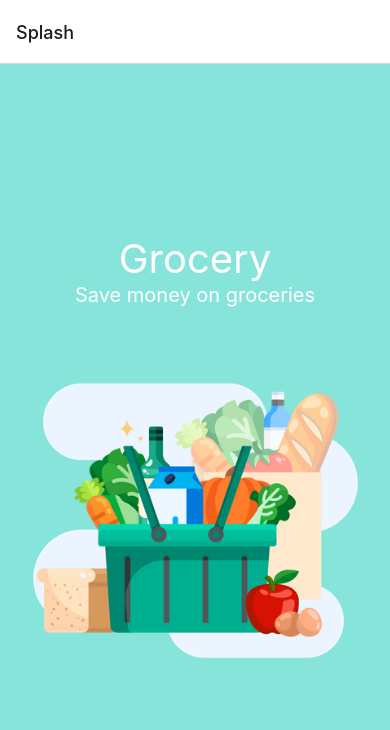
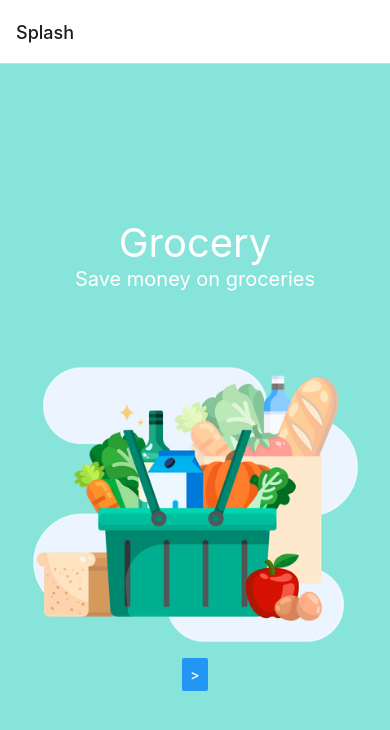
Before and after one commit to aaronchan73/sarap, a React Native app: screen /Splash in a window 390 px wide. Shown: the top 730 px of the page. Built offline with nearby package versions, Linux system fonts and the light colour scheme.

Commit message:
Added nav to grocery list

```diff
--- a/components/GroceryList.js
+++ b/components/GroceryList.js
@@ -1,7 +1,7 @@
 import React from "react";
 import { View, Text, StyleSheet } from "react-native";
 
-const GroceryList = () => {
+const GroceryList = ({ navigation }) => {
   return (
     <View>
       <Text style={styles.item}>Lettuce</Text>
--- a/components/Splash.js
+++ b/components/Splash.js
@@ -1,13 +1,18 @@
 import React from "react";
-import { View, Text, StyleSheet, Image } from "react-native";
+import { View, Text, StyleSheet, Image, Button } from "react-native";
 import splashArt from "../assets/splash_art.png";
 
-const Home = () => {
+const Home = ({ navigation }) => {
   return (
     <View style={styles.container}>
       <Text style={styles.title}>Grocery</Text>
       <Text style={styles.caption}>Save money on groceries</Text>
       <Image source={splashArt} style={styles.splash_art} />
+      <Button
+        style={styles.button}
+        title=">"
+        onPress={() => navigation.navigate("GroceryList")}
+      />
     </View>
   );
 };
@@ -32,6 +37,9 @@ const styles = StyleSheet.create({
     alignItems: "center",
     justifyContent: "center",
   },
+  button: {
+    color: "white",
+  },
 });
 
 export default Home;
```
